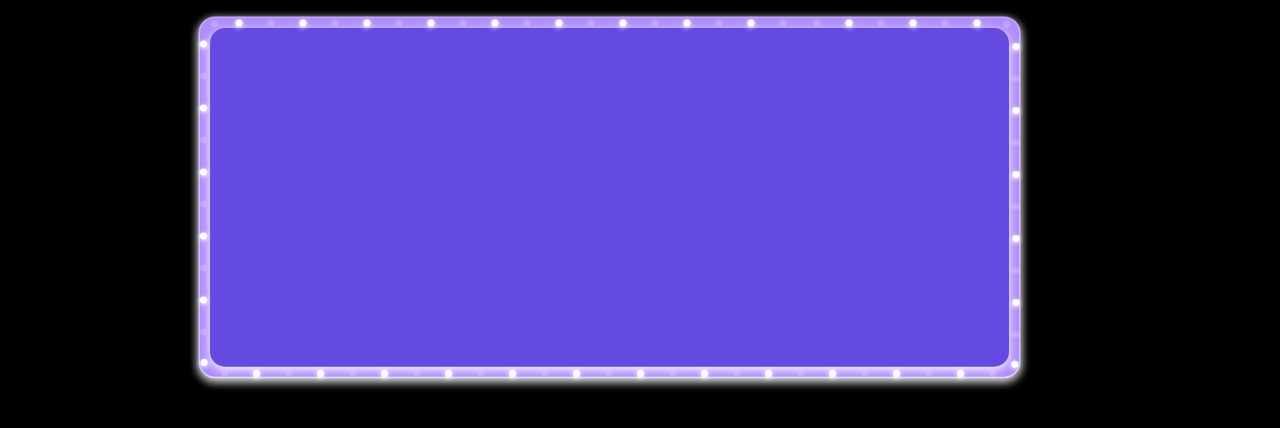
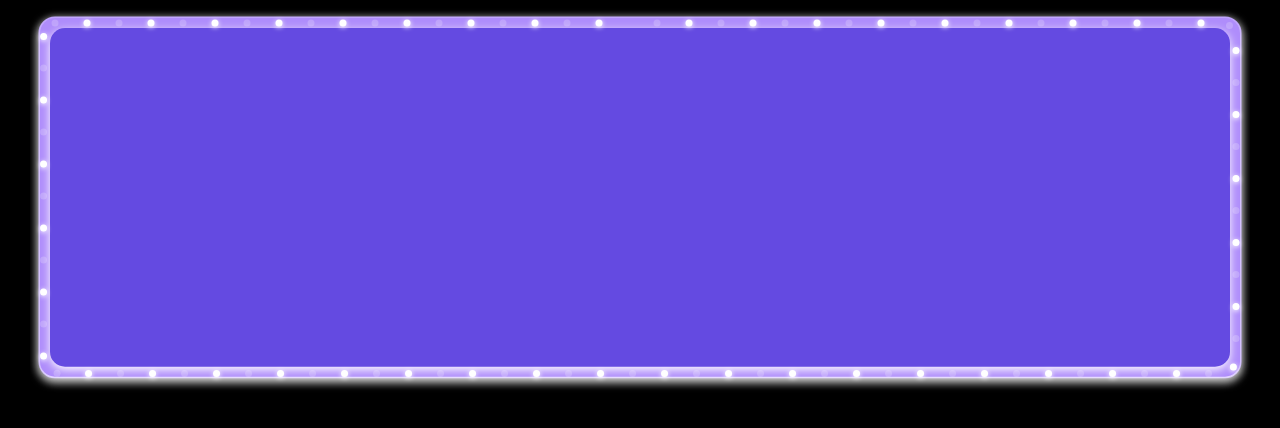
Before and after one commit to bilibiliou/animations, a plain HTML site: page the-neon-light-animation/the-neon-light.html in a window 1280 px wide. Drawn offline with Linux system fonts and the light colour scheme.

Commit message:
new version

```diff
--- a/the-neon-light-animation/the-neon-light.html
+++ b/the-neon-light-animation/the-neon-light.html
@@ -17,7 +17,7 @@
 </body>
 
 <script>
-  oW = 900;
+  oW = window.document.documentElement.getBoundingClientRect().width - 60;
   oH = 400;
   M = Math;
   Cos = M.cos;
@@ -40,13 +40,11 @@
   fx2 = gap + 10;
   fy2 = 20;
 
-  bw = (oW + gap) * 0.9;
+  bw = (oW - 2*gap);
   bh = (oH + gap) * 0.875;
 
   sw = bw - 20;
   sh = bh - 20;
-  // 边宽为5
-  // drawRoundedRect(35,15, 440, 270, cradius,1 ,"#000")
 
   function getTrail () {
     var sx = fx + 15, sy = fy + 5, w = bw - 10, h = bh - 10, result = [],
```
